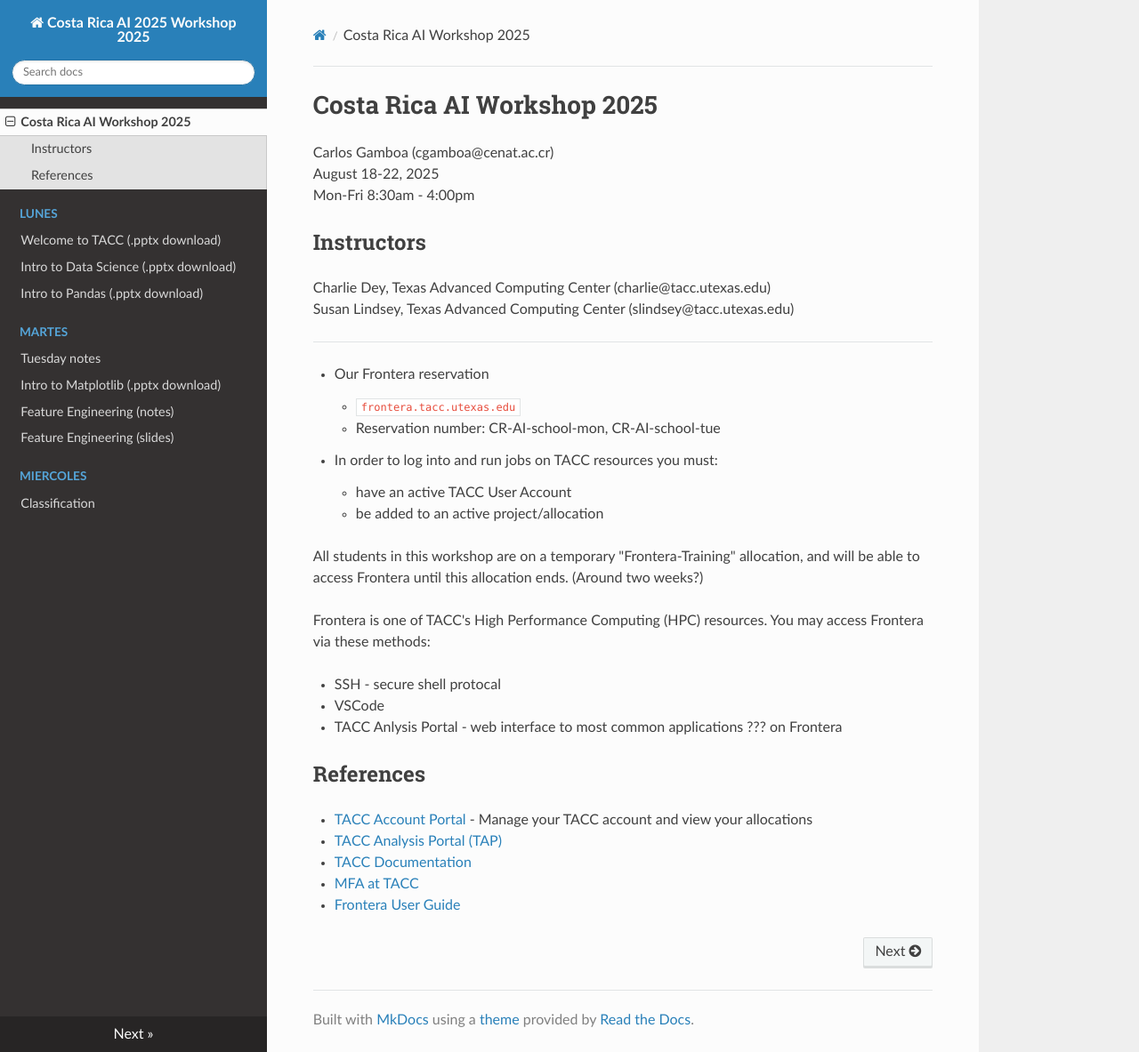
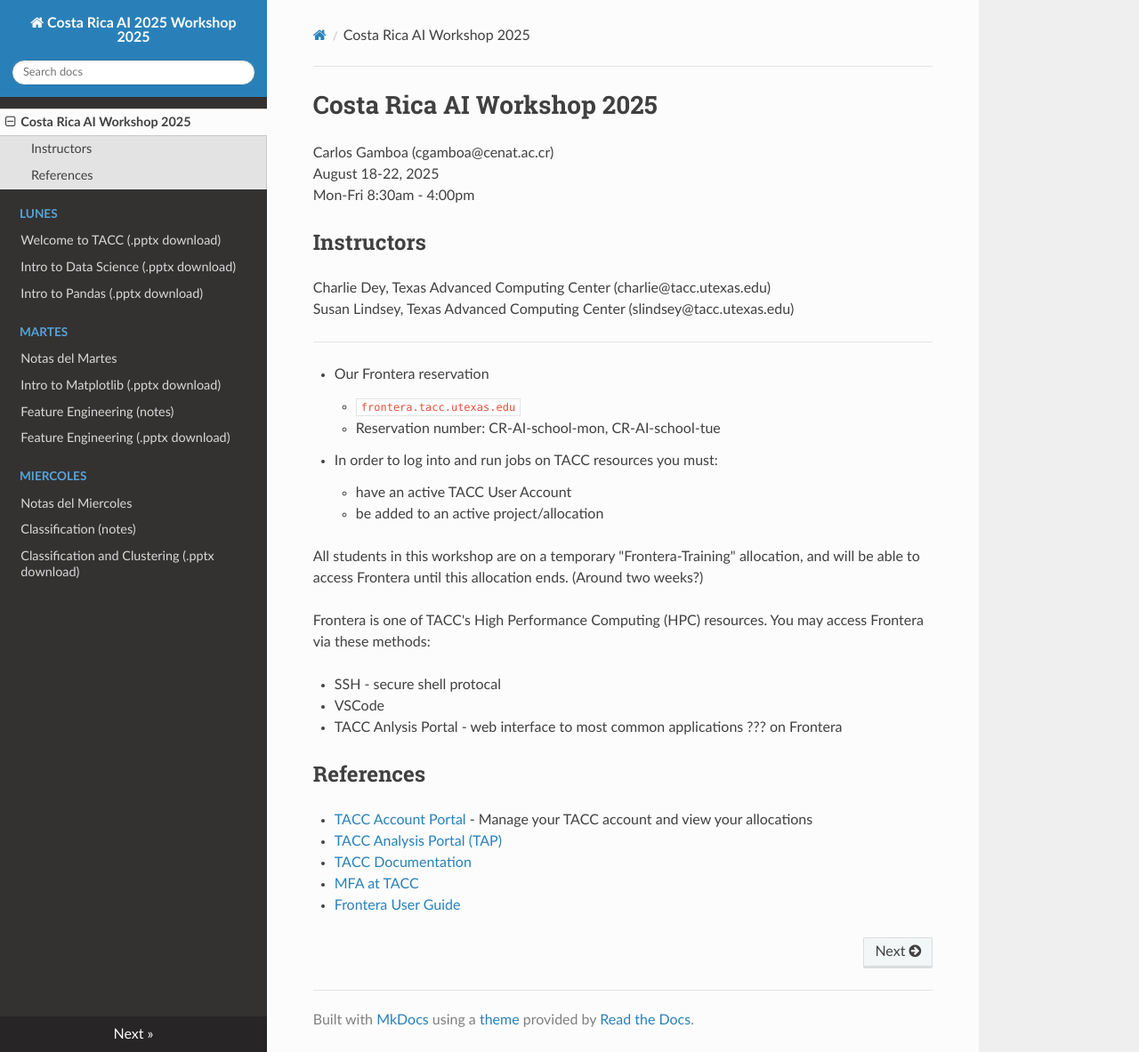
Before and after one commit to susanunit/CostaRicaAI, an MkDocs documentation site: the page built from docs/index.md, in a window 1280 px wide and 1183 px high. Shown: the whole window at 89% size. Built offline with MkDocs 1.6.1, drawn with Linux system fonts in a browser that asks for light colours; nearby versions of some CDN libraries.

Commit message:
ugh again

```diff
--- a/mkdocs.yml
+++ b/mkdocs.yml
@@ -26,10 +26,12 @@
     - Intro to Pandas (.pptx download): Pandas.pptx
 
   - Martes:
-    - Tuesday notes: tuesdaynotes.md
+    - Notas del Martes: tuesdaynotes.md
     - Intro to Matplotlib (.pptx download): Matplotlib.pptx
     - Feature Engineering (notes): featureengineering.md
-    - Feature Engineering (slides): featureengineering.pptx
+    - Feature Engineering (.pptx download): featureengineering.pptx
 
   - Miercoles:
-    - Classification: classification.md
+    - Notas del Miercoles: wednesdaynotes.md
+    - Classification (notes): classification.md
+    - Classification and Clustering (.pptx download): ClassificationClustering.pptx
```
